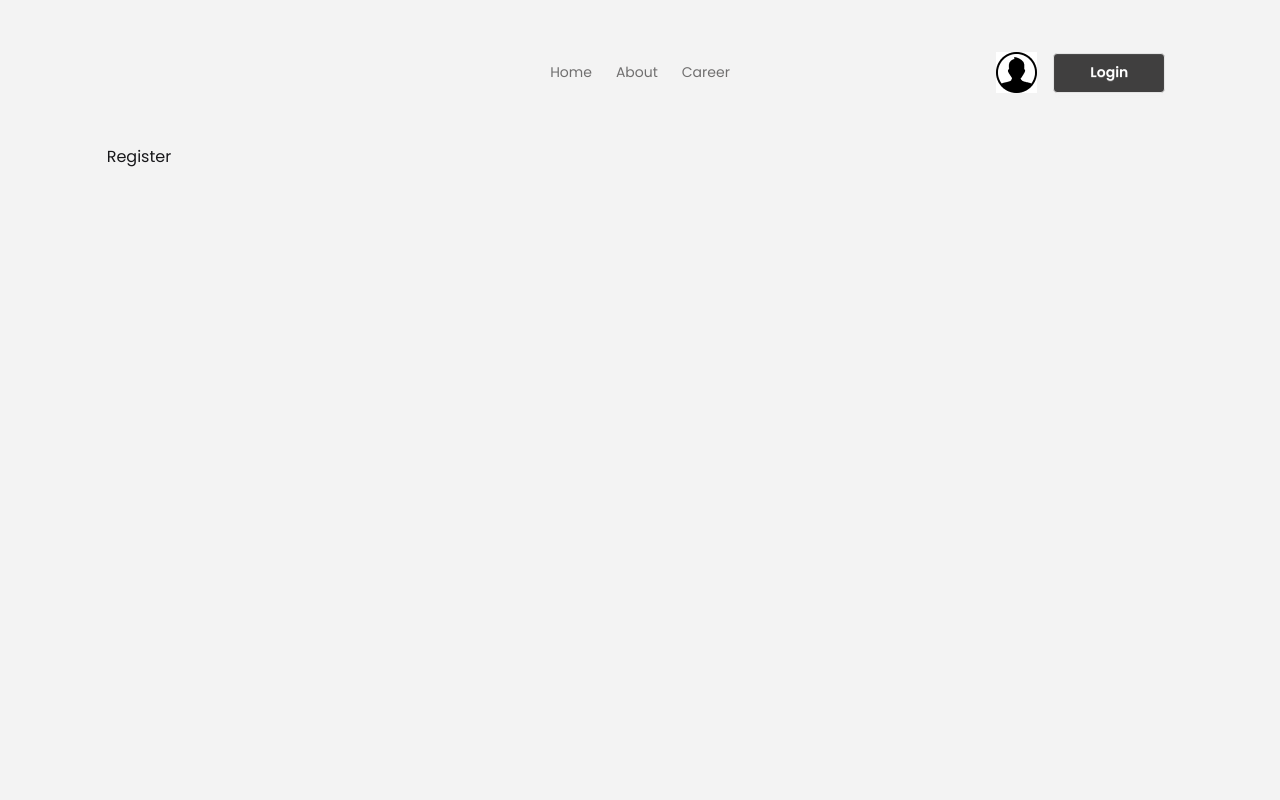
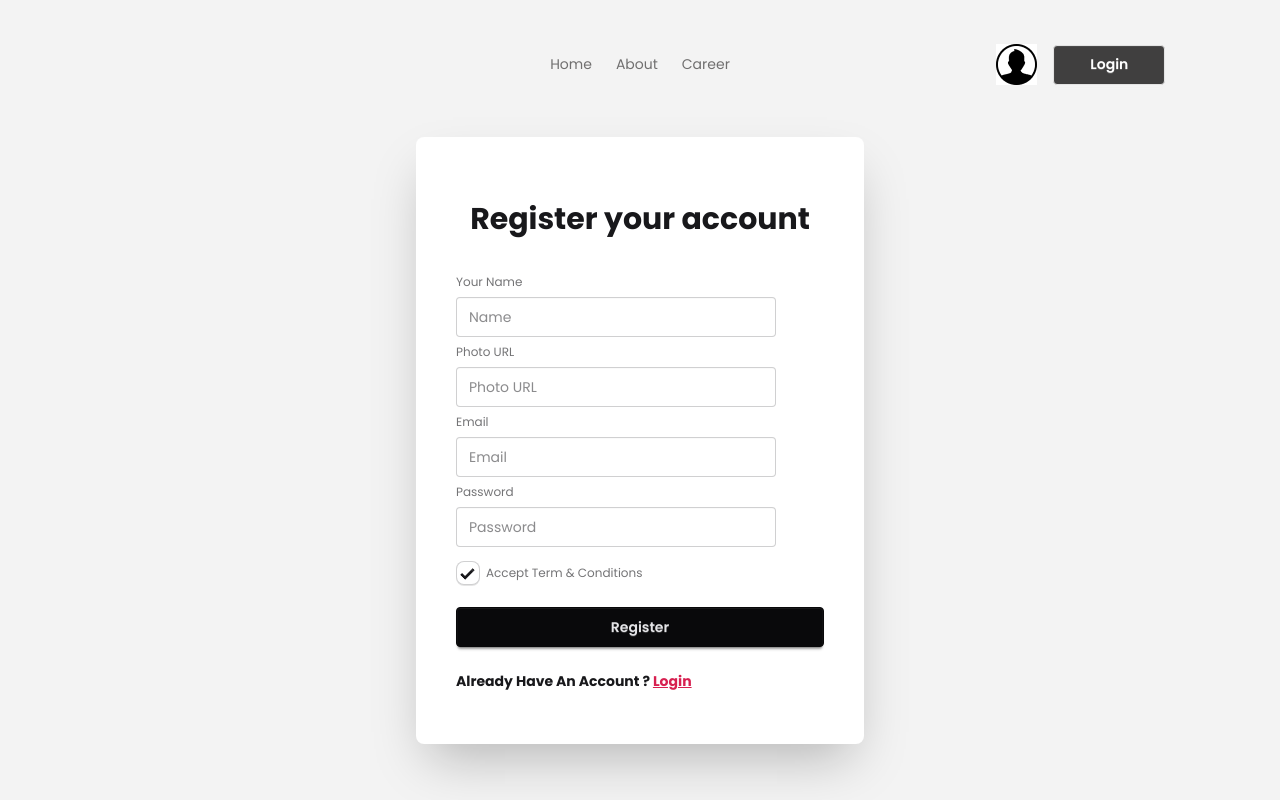
Before and after one commit to Maneulislam/Dragon-News, a React (Vite) app: page /auth/register in a window 1280 px wide. Built offline with nearby package versions, Linux system fonts and the light colour scheme; no server answers.

Commit message:
Added Register page design

```diff
--- a/src/components/AuthLayout/AuthLayout.jsx
+++ b/src/components/AuthLayout/AuthLayout.jsx
@@ -6,7 +6,7 @@ const AuthLayout = () => {
     return (
         <div className='bg-base-200'>
             <div className='w-10/12 mx-auto bg-base-200 min-h-screen'>
-                <header className='pt-10 bg-base-200'>
+                <header className='pt-8 bg-base-200'>
                     <Navbar></Navbar>
                 </header>
 
--- a/src/pages/Login.jsx
+++ b/src/pages/Login.jsx
@@ -3,10 +3,10 @@ import { Link } from 'react-router';
 
 const Login = () => {
     return (
-        <div className='flex justify-center pt-28'>
+        <div className='flex justify-center pt-20'>
             <div className="card bg-base-100 w-full max-w-sm mx-auto shrink-0 shadow-2xl">
                 <div className="card-body p-10">
-                    <h2 className='text-3xl font-bold text-center'>Login your account</h2>
+                    <h2 className='text-3xl font-bold text-center my-6'>Login your account</h2>
                     <fieldset className="fieldset">
                         <label className="label">Email</label>
                         <input type="email" className="input" placeholder="Email" />
@@ -15,7 +15,7 @@ const Login = () => {
                         <div><a className="link link-hover">Forgot password?</a></div>
                         <button className="btn btn-neutral mt-4">Login</button>
                     </fieldset>
-                    <p className='font-bold my-3'>Dont’t Have An Account ? <Link className='text-secondary'>Register</Link></p>
+                    <p className='font-bold my-3'>Dont’t Have An Account ? <Link to='/auth/register' className='text-secondary underline'>Register</Link></p>
                 </div>
             </div>
         </div>
--- a/src/pages/Register.jsx
+++ b/src/pages/Register.jsx
@@ -1,9 +1,37 @@
 import React from 'react';
+import { Link } from 'react-router';
 
 const Register = () => {
     return (
-        <div>
-            Register
+        <div className='flex justify-center '>
+            <div className="card bg-base-100 w-full max-w-md mx-auto shrink-0 shadow-2xl">
+                <div className="card-body p-10">
+                    <h2 className='text-3xl font-bold text-center my-6'>Register your account</h2>
+                    <fieldset className="fieldset">
+
+                        <label className="label">Your Name</label>
+                        <input type="text" className="input" placeholder="Name" />
+
+                        <label className="label">Photo URL</label>
+                        <input type="text" className="input" placeholder="Photo URL" />
+
+                        <label className="label">Email</label>
+                        <input type="email" className="input" placeholder="Email" />
+                        <label className="label">Password</label>
+                        <input type="password" className="input" placeholder="Password" />
+
+
+                        <label className="label mt-2">
+                            <input type="checkbox" defaultChecked className="checkbox" />
+                            Accept Term & Conditions
+                        </label>
+
+
+                        <button className="btn btn-neutral mt-4">Register</button>
+                    </fieldset>
+                    <p className='font-bold my-3'>Already Have An Account ? <Link to='/auth/login' className='text-secondary underline'>Login</Link></p>
+                </div>
+            </div>
         </div>
     );
 };
```
